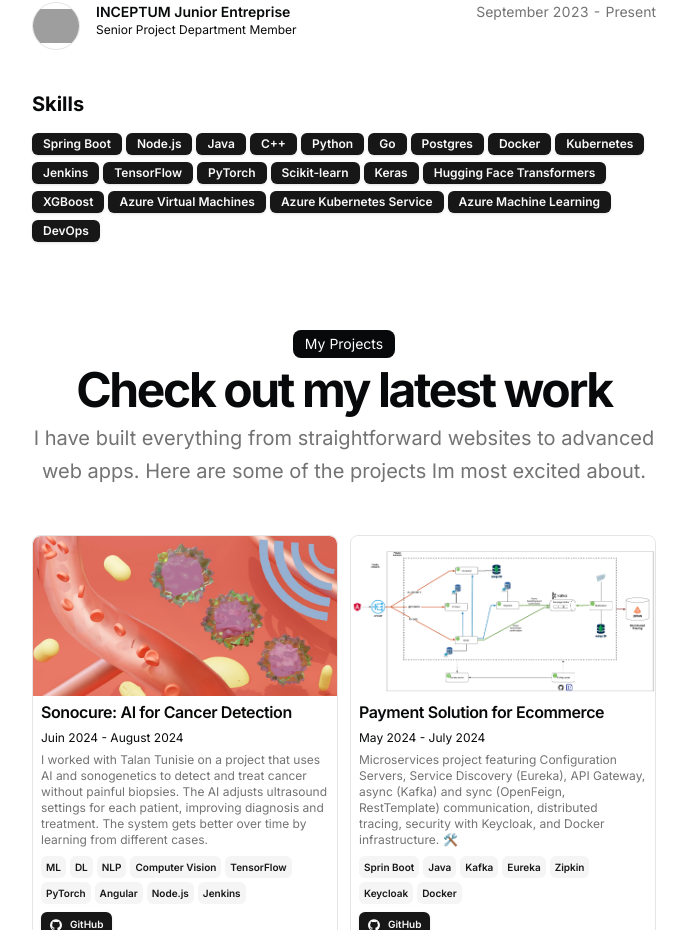
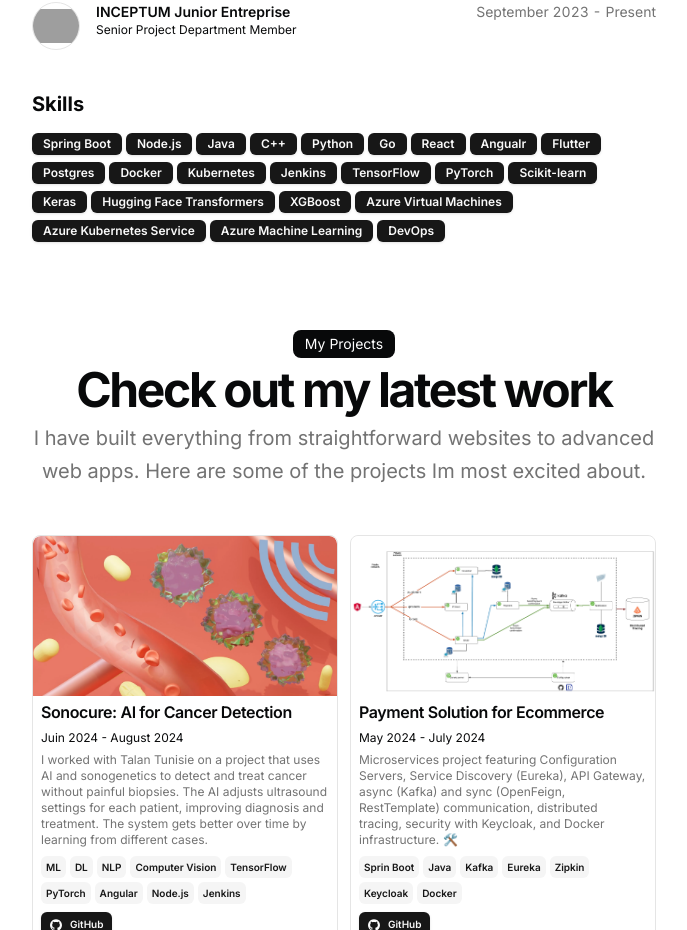
Before and after one commit to tahahamdii/minimalistic, a Next.js app: page / in a window 1280 px wide. Shown: the part 1140-2070 px from the top of the page, without its empty margins (296-983 px from the left). Built offline with nearby package versions, Linux system fonts and the light colour scheme; grey boxes are pictures that could not be loaded.

Commit message:
skills fix

```diff
--- a/src/data/resume.tsx
+++ b/src/data/resume.tsx
@@ -20,6 +20,9 @@
     "C++",
     "Python",
     "Go",
+    "React",
+    "Angualr",
+    "Flutter",
     "Postgres",
     "Docker",
     "Kubernetes",
@@ -164,6 +167,7 @@
         "Angular",
         "Node.js",
         "Jenkins",
+
       ],
       links: [
 
```
